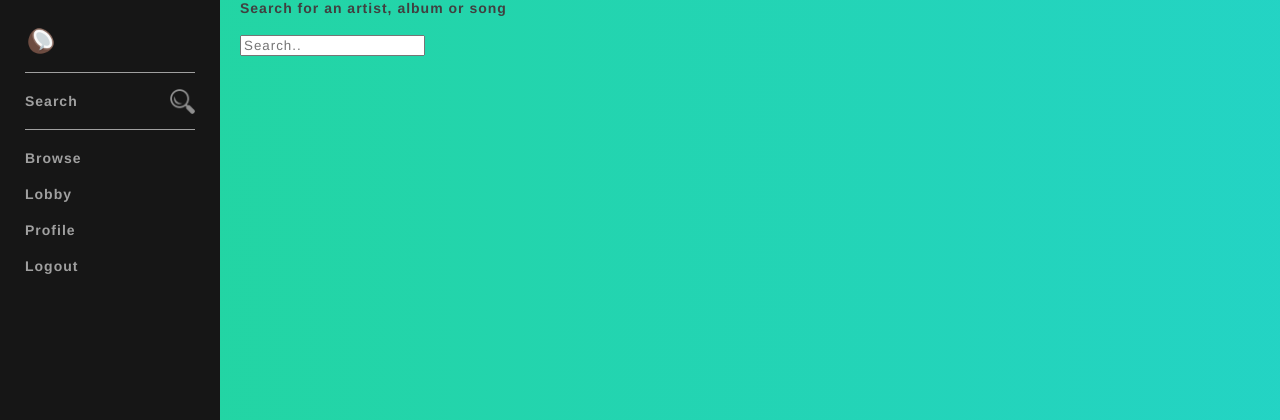
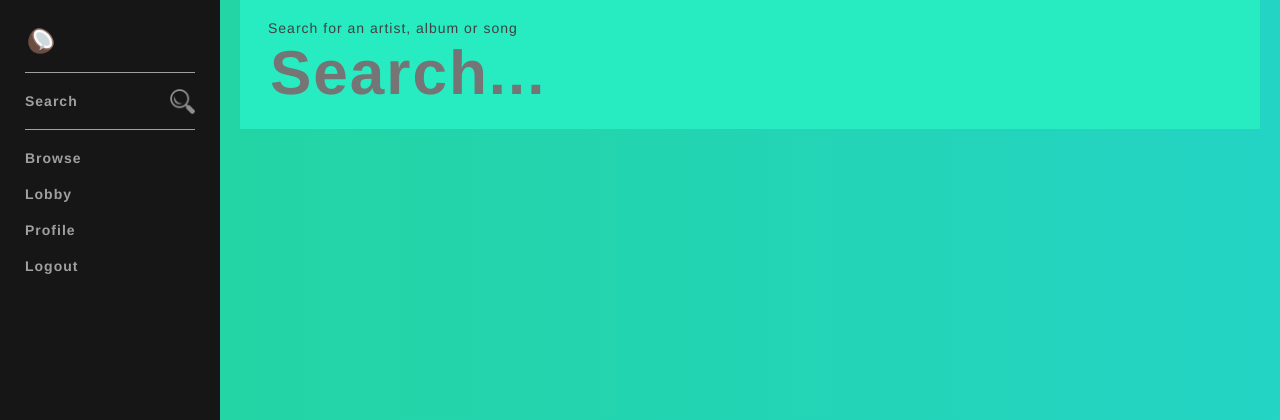
Before and after one commit to jpaola/Coconut-webapp, a PHP site: page /search.php in a window 1280 px wide. Shown: the top 420 px of the page. Run offline with PHP 8.4, Linux system fonts and the light colour scheme; the visitor is signed in with stand-in values (Sample User, id 1); data that the repository does not hold is empty; some libraries are stand-ins or nearby versions.

Commit message:
Added focus on search. There is a bug on the onfocus (it is not working properly)

```diff
--- a/assets/css/style.css
+++ b/assets/css/style.css
@@ -432,3 +432,27 @@ body{
 [role="link"] {
     cursor: pointer;
 }
+
+.searchContainer {
+    background-color: #27ecc2;
+    padding: 20px 28px;
+}
+
+.searchContainer h4 {
+    margin: 0;
+    font-weight: 300;
+}
+
+.searchContainer .searchInput {
+    width: 100%;
+    background-color: transparent;
+    border: none;
+    color: #404040;
+    font-weight: 600;
+    font-size: 62px;
+    letter-spacing: 2px;
+}
+
+input:focus {
+    outline: none;
+}
--- a/search.php
+++ b/search.php
@@ -10,5 +10,23 @@
 
 <div class="searchContainer">
     <h4>Search for an artist, album or song</h4>
-    <input type="text" class="searchInput" value="<?php echo $term; ?>" placeholder="Search.. ">
+    <input type="text" class="searchInput" value="<?php echo $term; ?>" placeholder="Search..." onfocus="this.value = this.value">
 </div>
+
+<script>
+
+    $(".searchInput").focus();
+
+    $(function(){
+        var timer;
+
+        $(".searchInput").keyup(function() {
+            clearTimeout(timer); // clear timer each time user stops typing
+
+            timer = setTimeout(function() {
+                var val = $(".searchInput").val(); // save the user input
+                openPage("search.php?term=" + val);
+            }, 1000); // 1 second
+        })
+    })
+</script>
```
